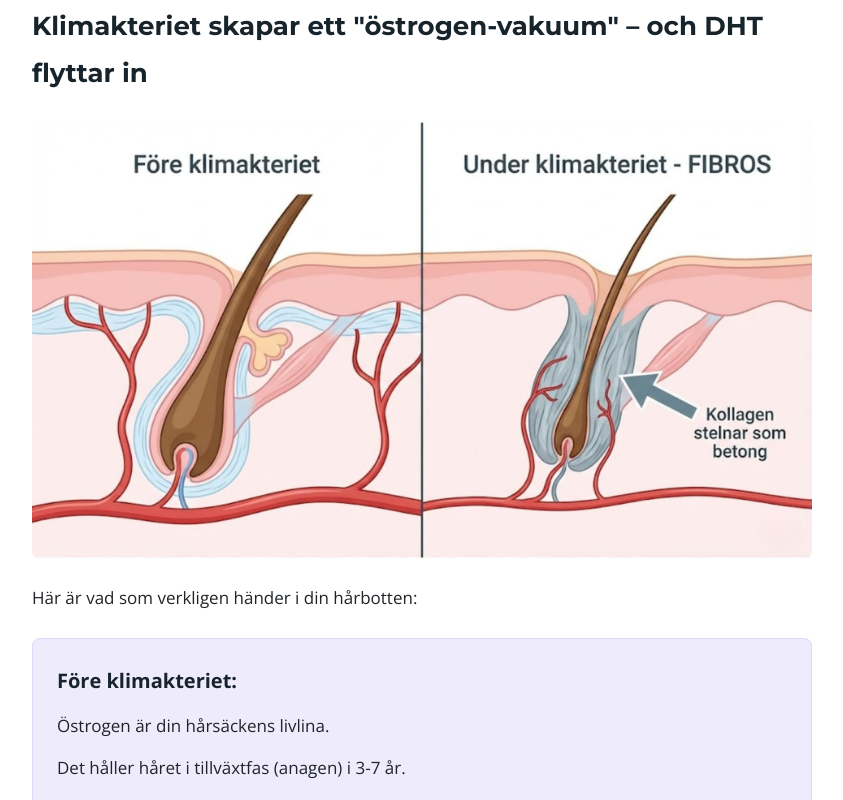
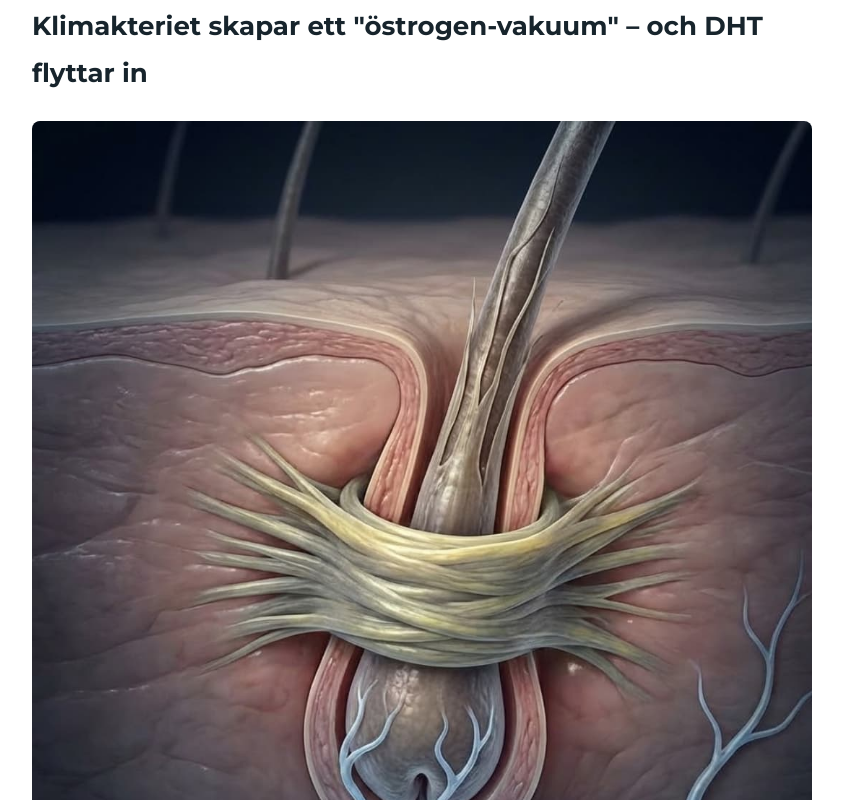
Before and after one commit to mangaz900/luminaflow, a React (Vite) app: page /kvinnor-55-plus-v3 in a window 1280 px wide. Shown: the part 4880-5680 px from the top of the page, without its empty margins (218-1061 px from the left). Built offline with nearby package versions, Linux system fonts and the light colour scheme; no server answers; a web font is replaced by a local one.

Commit message:
Women55PlusV3: Byt till problem-bild.jpg under östrogen-vakuum

```diff
--- a/pages/listicles/Women55PlusV3.tsx
+++ b/pages/listicles/Women55PlusV3.tsx
@@ -252,7 +252,7 @@ const Women55PlusV3: React.FC = () => {
 
                         {/* Image */}
                         <div className="mb-6">
-                            <img src="/4 (4).jpg" alt="Östrogen-vakuum och DHT" className="w-full h-auto rounded-lg" />
+                            <img src="/problem-bild.jpg" alt="Östrogen-vakuum och DHT" className="w-full h-auto rounded-lg" />
                         </div>
 
                         <p className="text-[17px] mb-6">
```
